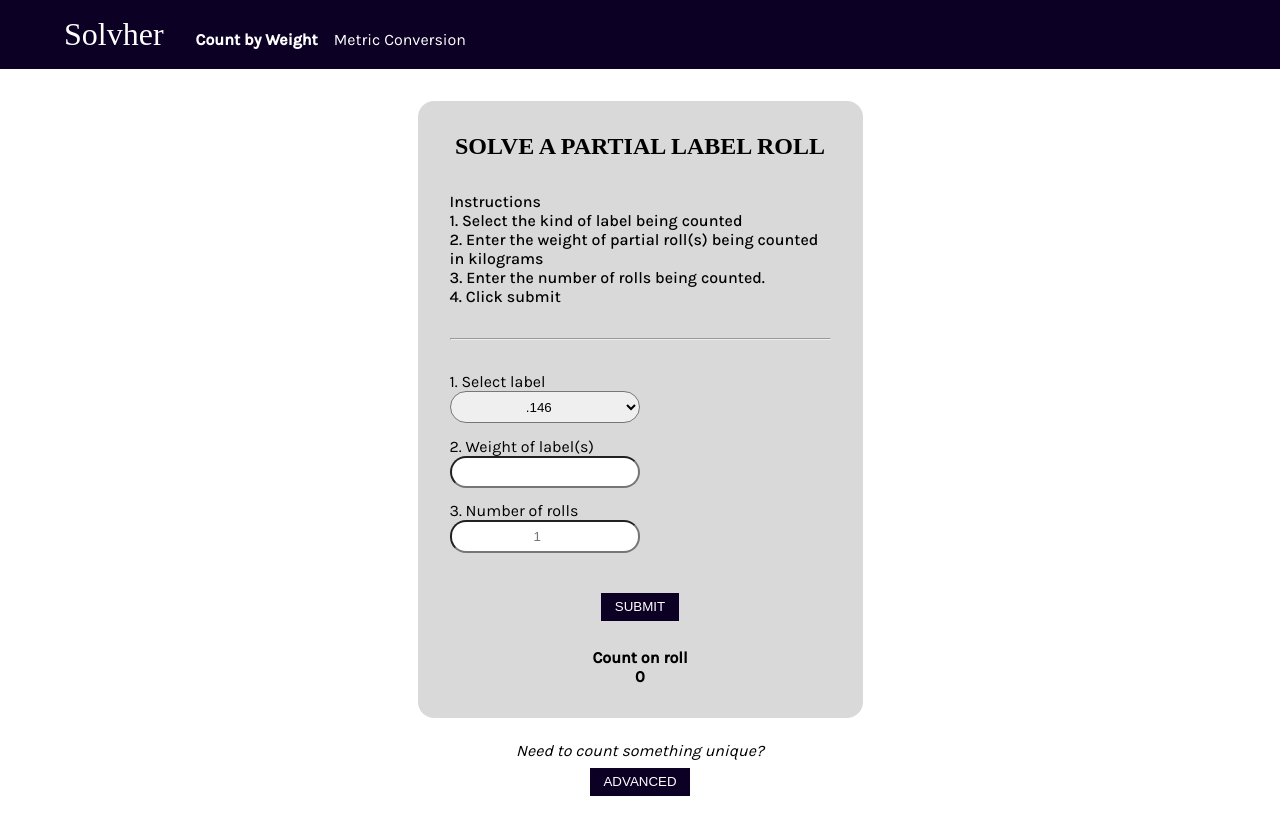
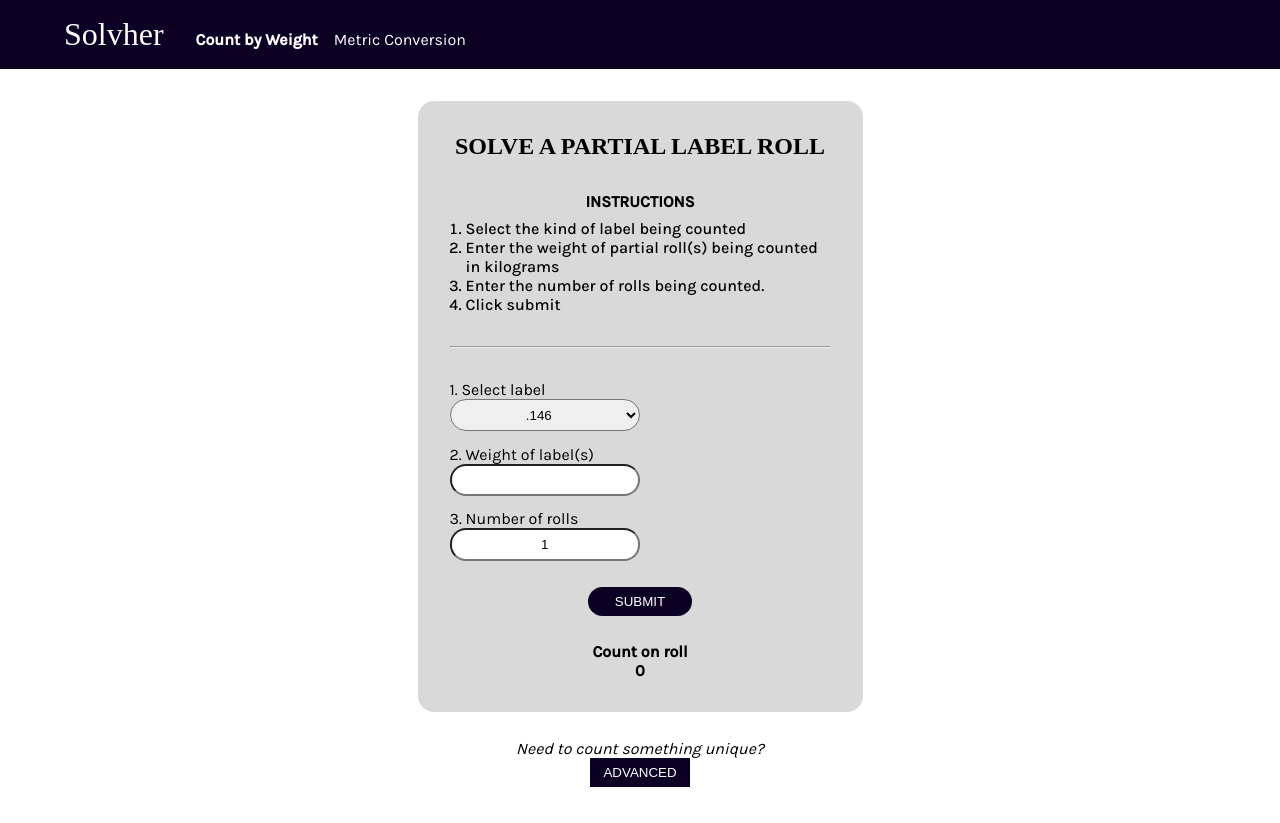
Before and after one commit to dangero1990/Solvher, a React (Create React App) app: page / in a window 1280 px wide. Built offline with nearby package versions, Linux system fonts and the light colour scheme; a web font is replaced by a local one.

Commit message:
optimized CountByWeight

```diff
--- a/src/App.css
+++ b/src/App.css
@@ -62,6 +62,7 @@ header h1 {
 
 .card form {
   margin-top: 2em;
+  display: grid;
 }
 
 .instructions {
@@ -70,16 +71,19 @@ header h1 {
   margin: 2em 0;
 }
 
-.instructions:first-child {
+.instructions p {
   text-align: center;
+  font-weight: bold;
+  margin-bottom: 0.5em;
+  text-transform: uppercase;
+}
+
+.instructions ol {
+  margin-left: 1em;
 }
 
 hr {
   color: var(--primary-color);
-}
-
-label {
-  display: block;
 }
 
 #advanced {
@@ -99,6 +103,16 @@ select {
   margin-bottom: 1em;
 }
 
+input::-webkit-outer-spin-button,
+input::-webkit-inner-spin-button {
+  -webkit-appearance: none;
+  margin: 0;
+}
+
+input[type='number'] {
+  -moz-appearance: textfield;
+}
+
 button {
   background-color: var(--primary-color);
   color: #fff;
@@ -111,7 +125,9 @@ button {
 }
 
 .card button {
-  margin-top: 2em;
+  margin-top: 1em;
+  border-radius: 16px;
+  padding: 0.5em 2em;
 }
 
 .results {
@@ -119,13 +135,8 @@ button {
   font-weight: bold;
 }
 
-input {
-  padding: 0.5em 0;
-}
-
 i {
-  display: block;
-  margin-bottom: 0.5em;
+  margin-bottom: 1em;
 }
 
 @media (width < 600px) {
--- a/src/components/CountAnyWeight.js
+++ b/src/components/CountAnyWeight.js
@@ -48,24 +48,53 @@ function CountAnyWeight() {
     <Card title='Count unique item'>
       <div className='instructions'>
         <p>Instructions</p>
-        <p>1. Choose a name for the item you are counting.</p>
-        <p>2. Enter the weight of the material in kilograms.</p>
-        <p>3. Enter the amount being counted.</p>
-        <p>4. After creating a refernce unit you can select it from the drop down menu under the partial unit section.</p>
-        <p>5. Enter the weight of the partial unit.</p>
-        <p>6. Click submit</p>
+        <ol>
+          <li>Choose a name for the item you are counting.</li>
+          <li>Enter the weight of the material in kilograms.</li>
+          <li>Enter the amount being counted.</li>
+          <li>After creating a refernce unit you can select it from the drop down menu under the partial unit section.</li>
+          <li>Enter the weight of the partial unit.</li>
+          <li>Click submit</li>
+        </ol>
       </div>
       <hr />
       <form onSubmit={submitFull}>
         <h3>Refernce unit</h3>
         <i>Filling this section of the form out creates a reference for you to use to count anything by weight</i>
         <label htmlFor='name'>Name</label>
-        <input type='text' name='name' onChange={(e) => setFull({ ...full, name: e.target.value })} ref={refName} required />
+        <input
+          type='text'
+          name='name'
+          onChange={(e) => setFull({ ...full, name: e.target.value })}
+          ref={refName}
+          required
+        />
         <label htmlFor='gross'>Weight</label>
-        <input type='number' name='gross' onChange={(e) => setFull({ ...full, gross: e.target.value })} ref={refGross} inputMode='decimal' step='any' pattern='[0-9]*' required />
+        <input
+          type='number'
+          name='gross'
+          onChange={(e) => setFull({ ...full, gross: e.target.value })}
+          ref={refGross}
+          inputMode='decimal'
+          step='any'
+          pattern='[0-9]*'
+          required
+        />
         <label htmlFor='tare'>Count</label>
-        <input type='number' name='count' onChange={(e) => setFull({ ...full, count: e.target.value })} ref={refCount} inputMode='decimal' step='any' pattern='[0-9]*' required />
-        <button type='submit' name='submit-full'>
+        <input
+          type='number'
+          name='count'
+          onChange={(e) => setFull({ ...full, count: e.target.value })}
+          ref={refCount}
+          inputMode='decimal'
+          step='any'
+          pattern='[0-9]*'
+          required
+        />
+        <button
+          type='submit'
+          name='submit-full'
+        >
           Submit
         </button>
       </form>
@@ -73,14 +102,28 @@ function CountAnyWeight() {
       <form onSubmit={solve}>
         <h3>Partial Unit</h3>
         <label htmlFor='rolls'>Select</label>
-        <select name='rolls' onChange={handleSelect}>
+        <select
+          name='rolls'
+          onChange={handleSelect}
+        >
           {store.map((label) => (
             <option key={label.name}>{label.name}</option>
           ))}
         </select>
         <label htmlFor='part-gross'>Weight</label>
-        <input type='number' onChange={(e) => setPart({ ...part, gross: e.target.value })} ref={partGross} inputMode='decimal' step='any' pattern='[0-9]*' required />
-        <button type='submit' name='submit-part'>
+        <input
+          type='number'
+          onChange={(e) => setPart({ ...part, gross: e.target.value })}
+          ref={partGross}
+          inputMode='decimal'
+          step='any'
+          pattern='[0-9]*'
+          required
+        />
+        <button
+          type='submit'
+          name='submit-part'
+        >
           Submit
         </button>
       </form>
--- a/src/components/CountByWeight.js
+++ b/src/components/CountByWeight.js
@@ -1,14 +1,18 @@
 import { useState, useRef } from 'react';
-import LabelData from '../data/LabelData';
+import LabelData from '../lib/LabelData';
 import Card from '../shared/Card';
+import { getCount } from '../lib/myFunctions';
+
+const initialValues = {
+  rolls: 1,
+  weight: null,
+};
 
 function CountByWeight() {
   const [select, setSelect] = useState(LabelData[0]);
-  const [weight, setWeight] = useState(0);
-  const [rolls, setRolls] = useState(1);
-  const [count, setCount] = useState(0);
-  const input = useRef(null);
-  const rollRef = useRef(null);
+  const [partial, setPartial] = useState(initialValues);
+  const answer = useRef(0);
+  const resultRef = useRef(null);
 
   const handleSelect = (e) => {
     LabelData.map((label) => (e.target.value === label.id ? setSelect(label) : null));
@@ -17,47 +21,74 @@ function CountByWeight() {
   function solve(e) {
     e.preventDefault();
 
-    const refCount = select.count;
-    const refWeight = select.weight - select.tare;
-    const selectCount = count - select.tare * rolls;
-    const answer = Math.floor((refCount * selectCount) / refWeight);
+    answer.current = getCount(select.count, partial.weight, select.weight, select.tare, partial.rolls);
+    setPartial(initialValues);
 
-    setWeight(answer.toLocaleString('en-US'));
-    setRolls(1);
-    input.current.value = null;
-    rollRef.current.value = null;
+    resultRef.current.scrollIntoView({ behavior: 'smooth' });
   }
 
   return (
     <Card title='Solve a Partial Label Roll'>
       <div className='instructions'>
         <p>Instructions</p>
-        <p>1. Select the kind of label being counted</p>
-        <p>2. Enter the weight of partial roll(s) being counted in kilograms</p>
-        <p>3. Enter the number of rolls being counted. </p>
-        <p>4. Click submit</p>
+        <ol>
+          <li>Select the kind of label being counted</li>
+          <li>Enter the weight of partial roll(s) being counted in kilograms</li>
+          <li>Enter the number of rolls being counted. </li>
+          <li>Click submit</li>
+        </ol>
       </div>
       <hr />
       <form onSubmit={solve}>
         <label htmlFor='select'>1. Select label</label>
-        <select onChange={handleSelect} name='select'>
+        <select
+          onChange={handleSelect}
+          name='select'
+        >
           {LabelData.map((label) => (
-            <option key={label.id} value={label.id}>
+            <option
+              key={label.id}
+              value={label.id}
+            >
               {label.id}
             </option>
           ))}
         </select>
         <label htmlFor='count'>2. Weight of label(s)</label>
-        <input onChange={(e) => setCount(e.target.value)} type='number' inputMode='decimal' name='count' ref={input} step='any' pattern='[0-9]*' required />
+        <input
+          onChange={(e) => setPartial({ ...partial, weight: parseFloat(e.target.value) })}
+          type='number'
+          inputMode='decimal'
+          name='count'
+          value={partial.weight === null ? '' : partial.weight}
+          step='any'
+          pattern='[0-9]*'
+          required
+        />
         <label htmlFor='num-of-rolls'>3. Number of rolls</label>
-        <input type='number' name='num-of-rolls' onChange={(e) => setRolls(e.target.value)} inputMode='decimal' step='any' pattern='[0-9]*' placeholder={rolls} ref={rollRef} />
-        <button type='submit' name='submit'>
+        <input
+          type='number'
+          name='num-of-rolls'
+          onChange={(e) => setPartial({ ...partial, rolls: parseInt(e.target.value) })}
+          inputMode='decimal'
+          step='any'
+          pattern='[0-9]*'
+          placeholder={partial.rolls}
+          value={partial.rolls}
+        />
+        <button
+          type='submit'
+          name='submit'
+        >
           Submit
         </button>
       </form>
-      <div className='results'>
+      <div
+        className='results'
+        ref={resultRef}
+      >
         <p>Count on roll</p>
-        <p>{weight}</p>
+        <p>{answer.current}</p>
       </div>
     </Card>
   );
--- /dev/null
+++ b/src/lib/myFunctions.js
@@ -0,0 +1,6 @@
+export function getCount(refCount, partialWeight, refWeight, tare, rolls) {
+  const actualPartialWeight = partialWeight - tare * rolls;
+  const answer = (refCount * actualPartialWeight) / refWeight;
+
+  return Math.floor(answer).toLocaleString('en-US');
+}
```
Also changed, not shown: src/App.js (+8 -2 lines), src/components/MetricConversion.js (+27 -4 lines), src/components/Navbar.js (+19 -4 lines), src/lib/LabelData.js (renamed from src/data/LabelData.js), src/lib/UnitData.js (renamed from src/data/UnitData.js).
